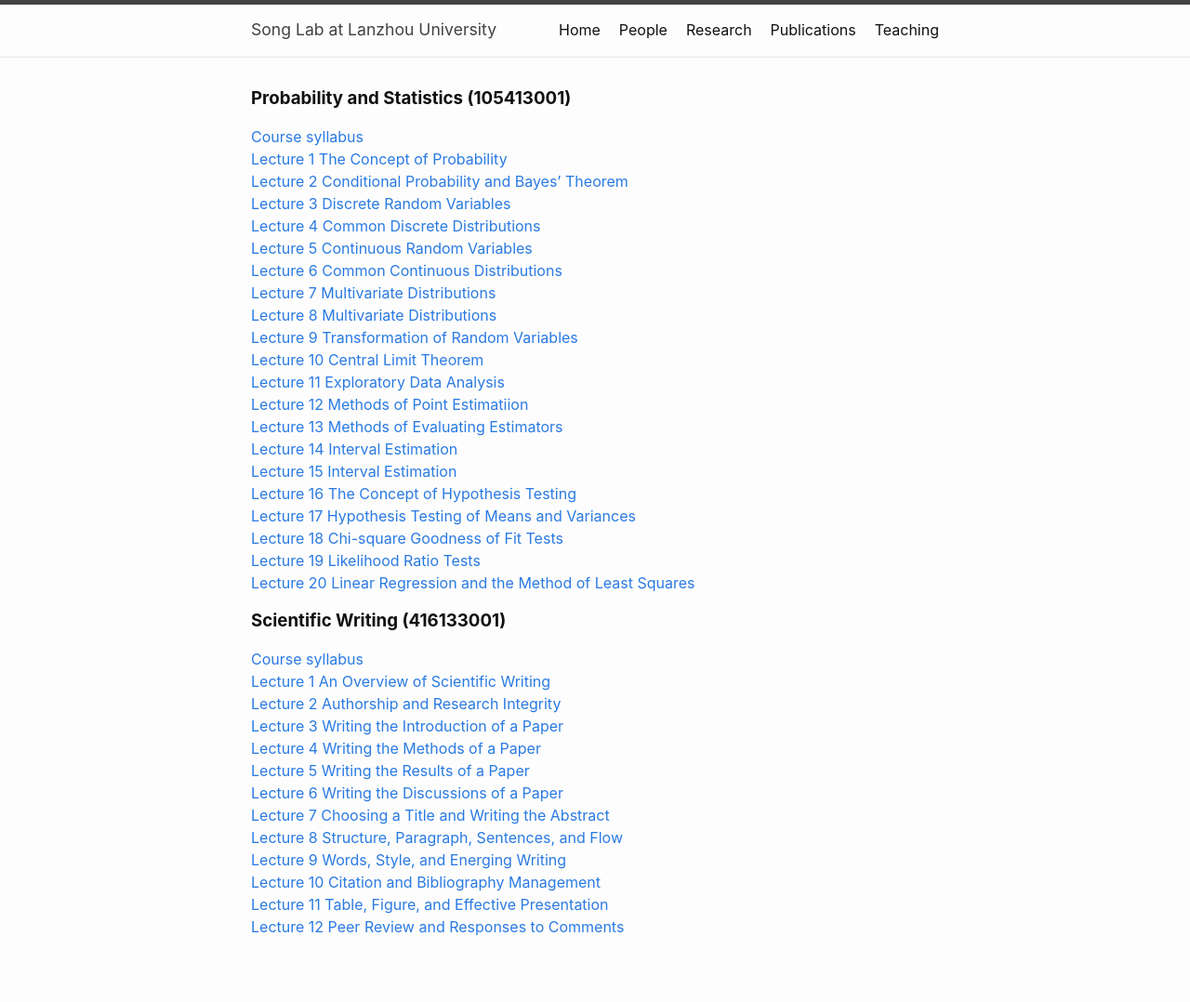
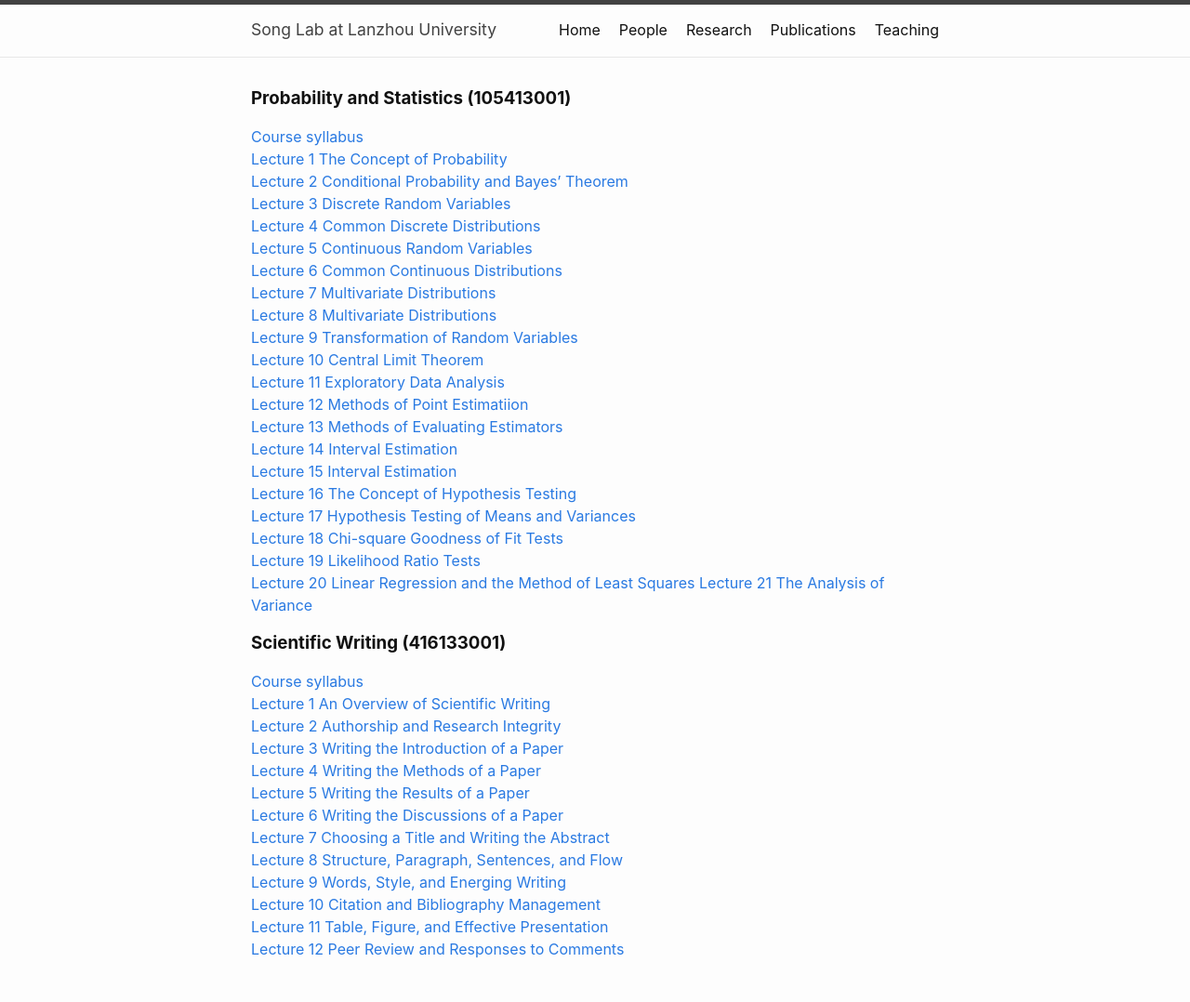
Before and after one commit to chaosonglab/chaosonglab.github.io, a Jekyll site: the page built from teaching.md, in a window 1280 px wide. Shown: the whole page at 93% size. Built offline with Jekyll 4.4.1, drawn with Linux system fonts in a browser that asks for light colours; before the commit the page ends 1054 px from its top, so only the background shows below that.

Commit message:
Update teaching.md

```diff
--- a/teaching.md
+++ b/teaching.md
@@ -27,6 +27,7 @@ permalink: /teaching/
 [Lecture 18 Chi-square Goodness of Fit Tests](files/course_materials/statistics/lecture18_chisquare.pdf) \
 [Lecture 19 Likelihood Ratio Tests](files/course_materials/statistics/lecture19_LRT.pdf) \
 [Lecture 20 Linear Regression and the Method of Least Squares](files/course_materials/statistics/lecture20_regression.pdf)
+[Lecture 21 The Analysis of Variance](files/course_materials/statistics/lecture21_ANOVA.pdf)
 
 
 
```
